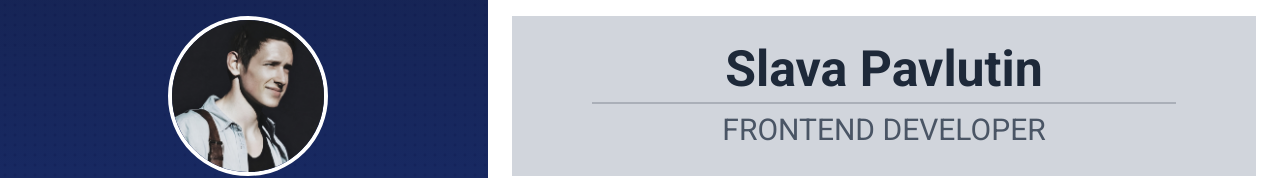
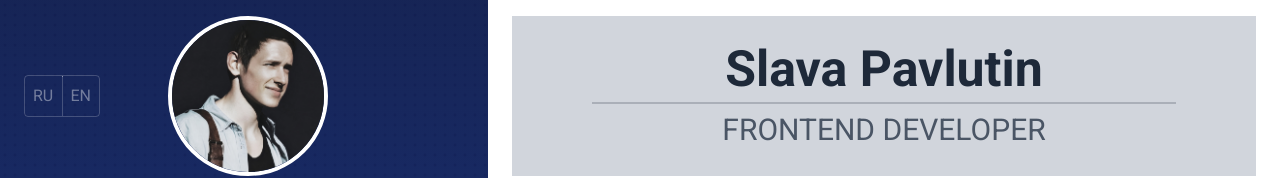
Before and after one commit to slapxxi/cv, a React (Vite) app: page / in a window 1280 px wide. Shown: the top 178 px of the page. Built offline with nearby package versions, Linux system fonts and the light colour scheme.

Commit message:
language switch

```diff
--- a/src/App.tsx
+++ b/src/App.tsx
@@ -3,7 +3,7 @@ import { useTranslation } from 'react-i18next'
 import config from './config'
 
 const App = () => {
-  const { t } = useTranslation()
+  const { t, i18n } = useTranslation()
 
   const skills = t('skillsList', { returnObjects: true }) as string[]
   const languages = t('languagesList', { returnObjects: true }) as string[]
@@ -14,6 +14,10 @@ const App = () => {
     location: string
     description: string
   }[]
+
+  const onChangeLanguage = (e: React.ChangeEvent<HTMLFormElement>) => {
+    i18n.changeLanguage(e.target.value)
+  }
 
   return (
     <div
@@ -29,10 +33,50 @@ const App = () => {
         md:sticky md:top-0 md:h-screen"
       >
         <div className="col-2 grid gap-y-8 p-4">
+          <form
+            onChange={onChangeLanguage}
+            className="col-1 row-1 grid grid-cols-[1fr_min-content_1fr] self-center
+            justify-self-start rounded border border-white/20 p-0 text-fluid-base text-white/40"
+          >
+            <label
+              htmlFor="ru"
+              className="p-2 data-[active='true']:bg-white/20 data-[active='true']:text-white"
+              data-active={i18n.language === 'ru'}
+            >
+              <span>RU</span>
+              <input
+                type="radio"
+                value="ru"
+                name="lang"
+                id="ru"
+                className="hidden"
+                defaultChecked={i18n.language === 'ru'}
+              />
+            </label>
+
+            <hr className="h-full w-px bg-white/20" />
+
+            <label
+              htmlFor="en"
+              className="p-2 data-[active='true']:bg-white/10 data-[active='true']:text-white"
+              data-active={i18n.language === 'en'}
+            >
+              <span>EN</span>
+              <input
+                type="radio"
+                value="en"
+                name="lang"
+                id="en"
+                className="hidden"
+                defaultChecked={i18n.language === 'en'}
+              />
+            </label>
+          </form>
+
           <img
             src={profileImage}
             alt=""
-            className="mx-auto aspect-square size-24 self-center justify-self-center rounded-full border-4 object-cover md:size-40"
+            className="col-1 row-1 mx-auto aspect-square size-24 self-center justify-self-center rounded-full border-4 object-cover md:size-40"
           />
 
           <section className="cv-section justify-items-start">
--- a/src/locales/ru.json
+++ b/src/locales/ru.json
@@ -7,7 +7,7 @@
   "name": "Слава Павлутин",
   "position": "Фронтенд разработчик",
   "skills": "Навыки",
-  "summary": "Краткое содержание",
+  "summary": "О Себе",
   "summaryValue": "Фронтенд-разработчик с опытом создания быстрых, адаптивных и удобных для пользователя интерфейсов. Специализируюсь на разработке сложных UI-систем с использованием React и TypeScript, обладаю глубоким пониманием внутренней работы браузеров и методов оптимизации фронтенда.",
   "skillsList": [
     "React",
```
